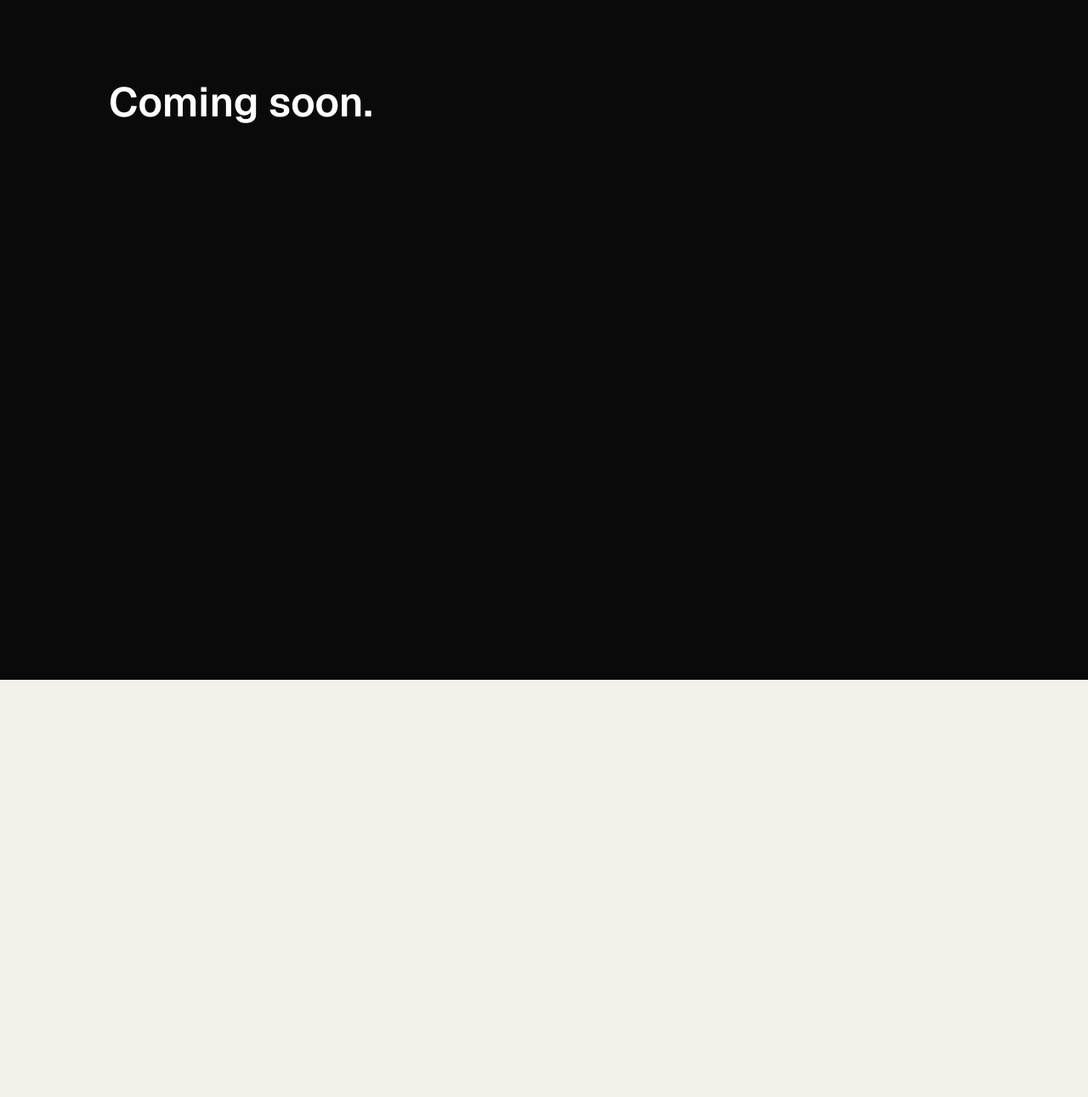
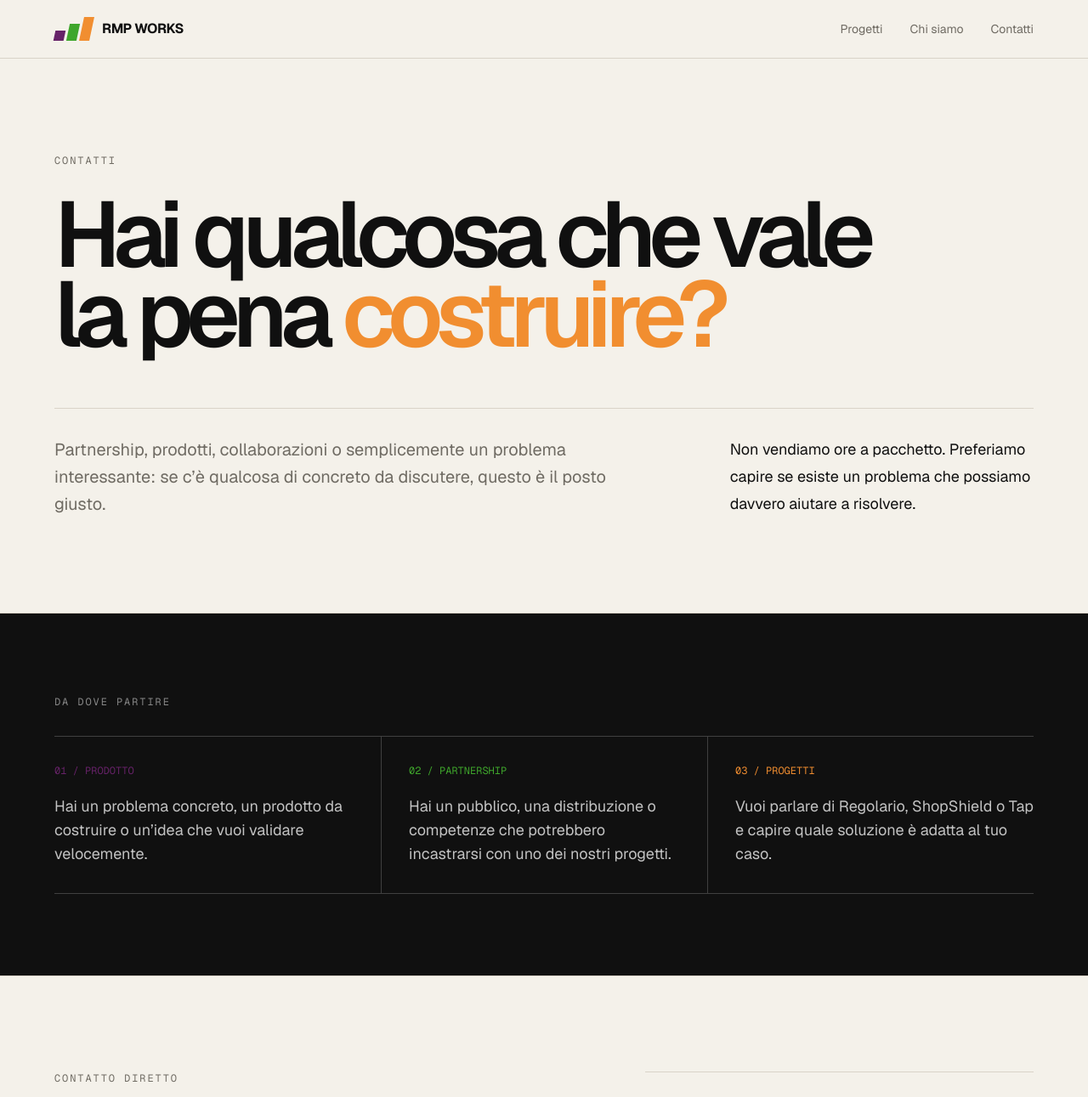
Before and after one commit to MacNaym/rmpworks, a Next.js app: page /contact in a window 1280 px wide. Shown: the top 1291 px of the page at 85% size. Before the commit the page ends 800 px from the top, so only its background shows below. Built offline with nearby package versions, Linux system fonts and the light colour scheme.

Commit message:
Build Contact page shell

```diff
--- a/app/contact/page.tsx
+++ b/app/contact/page.tsx
@@ -1,9 +1,156 @@
-export default function Page() {
+import Link from "next/link";
+
+const frame =
+  "mx-auto w-full max-w-[1680px] px-5 sm:px-8 lg:px-12 xl:px-16";
+
+function BrandMark() {
   return (
-    <main className="min-h-screen bg-neutral-950 px-6 py-24 text-white">
-      <div className="mx-auto max-w-5xl">
-        <h1 className="text-5xl font-semibold">Coming soon.</h1>
-      </div>
+    <span className="inline-flex h-7 items-end gap-1" aria-hidden>
+      <span className="h-3 w-3 -skew-x-12 bg-[var(--rmp-purple)]" />
+      <span className="h-5 w-3 -skew-x-12 bg-[var(--rmp-green)]" />
+      <span className="h-7 w-3 -skew-x-12 bg-[var(--rmp-orange)]" />
+    </span>
+  );
+}
+
+export default function ContactPage() {
+  return (
+    <main className="min-h-screen overflow-x-clip bg-[var(--background)] text-[var(--foreground)]">
+      <header className="border-b border-[var(--line)]">
+        <div className={`${frame} flex items-center justify-between py-5`}>
+          <Link
+            href="/"
+            className="flex items-center gap-3 text-base font-bold tracking-[-0.03em]"
+          >
+            <BrandMark />
+            <span>RMP WORKS</span>
+          </Link>
+
+          <nav className="flex items-center gap-5 text-sm text-[var(--muted)] sm:gap-8">
+            <Link className="transition hover:text-[var(--rmp-purple)]" href="/projects">
+              Progetti
+            </Link>
+            <Link className="transition hover:text-[var(--rmp-purple)]" href="/about">
+              Chi siamo
+            </Link>
+            <Link className="text-[var(--foreground)]" href="/contact">
+              Contatti
+            </Link>
+          </nav>
+        </div>
+      </header>
+
+      <section className={`${frame} py-16 sm:py-24 lg:py-28`}>
+        <p className="font-mono text-xs uppercase tracking-[0.16em] text-[var(--muted)]">
+          Contatti
+        </p>
+
+        <h1 className="mt-8 max-w-7xl text-[clamp(4rem,8.5vw,9.5rem)] font-semibold leading-[0.86] tracking-[-0.075em]">
+          Hai qualcosa che vale
+          <br />
+          la pena <span className="text-[var(--rmp-orange)]">costruire?</span>
+        </h1>
+
+        <div className="mt-16 grid gap-10 border-t border-[var(--line)] pt-8 lg:grid-cols-12">
+          <p className="max-w-2xl text-xl leading-8 text-[var(--muted)] lg:col-span-7">
+            Partnership, prodotti, collaborazioni o semplicemente un problema interessante:
+            se c’è qualcosa di concreto da discutere, questo è il posto giusto.
+          </p>
+
+          <p className="max-w-md text-lg leading-8 lg:col-span-4 lg:col-start-9">
+            Non vendiamo ore a pacchetto. Preferiamo capire se esiste un problema che
+            possiamo davvero aiutare a risolvere.
+          </p>
+        </div>
+      </section>
+
+      <section className="border-y border-[var(--line)] bg-[#101010] text-[#f4f1ea]">
+        <div className={`${frame} py-16 sm:py-20 lg:py-24`}>
+          <p className="font-mono text-xs uppercase tracking-[0.16em] text-white/50">
+            Da dove partire
+          </p>
+
+          <div className="mt-8 grid border-y border-white/20 md:grid-cols-3">
+            <article className="py-8 md:pr-8">
+              <p className="font-mono text-xs text-[var(--rmp-purple)]">01 / PRODOTTO</p>
+              <p className="mt-5 max-w-sm text-lg leading-7 text-white/75">
+                Hai un problema concreto, un prodotto da costruire o un’idea che vuoi validare velocemente.
+              </p>
+            </article>
+
+            <article className="border-t border-white/20 py-8 md:border-l md:border-t-0 md:px-8">
+              <p className="font-mono text-xs text-[var(--rmp-green)]">02 / PARTNERSHIP</p>
+              <p className="mt-5 max-w-sm text-lg leading-7 text-white/75">
+                Hai un pubblico, una distribuzione o competenze che potrebbero incastrarsi con uno dei nostri progetti.
+              </p>
+            </article>
+
+            <article className="border-t border-white/20 py-8 md:border-l md:border-t-0 md:pl-8">
+              <p className="font-mono text-xs text-[var(--rmp-orange)]">03 / PROGETTI</p>
+              <p className="mt-5 max-w-sm text-lg leading-7 text-white/75">
+                Vuoi parlare di Regolario, ShopShield o Tap e capire quale soluzione è adatta al tuo caso.
+              </p>
+            </article>
+          </div>
+        </div>
+      </section>
+
+      <section className={`${frame} py-20 sm:py-28`}>
+        <div className="grid gap-10 lg:grid-cols-12">
+          <div className="lg:col-span-7">
+            <p className="font-mono text-xs uppercase tracking-[0.16em] text-[var(--muted)]">
+              Contatto diretto
+            </p>
+
+            <h2 className="mt-6 max-w-4xl text-4xl font-semibold leading-[0.98] tracking-[-0.055em] sm:text-6xl">
+              Una conversazione
+              <br />
+              <span className="text-[var(--rmp-purple)]">senza giri inutili.</span>
+            </h2>
+          </div>
+
+          <div className="lg:col-span-5">
+            <div className="border-t border-[var(--line)] py-7">
+              <p className="font-mono text-xs uppercase tracking-[0.16em] text-[var(--muted)]">
+                Canale principale
+              </p>
+              <p className="mt-4 text-lg leading-8 text-[var(--muted)]">
+                Il canale diretto verrà collegato qui prima della pubblicazione definitiva della pagina.
+              </p>
+            </div>
+
+            <div className="border-t border-[var(--line)] py-7">
+              <p className="font-mono text-xs uppercase tracking-[0.16em] text-[var(--muted)]">
+                Nel frattempo
+              </p>
+              <Link
+                href="/projects"
+                className="mt-4 inline-flex items-center gap-2 text-lg font-semibold transition hover:text-[var(--rmp-purple)]"
+              >
+                Esplora i progetti <span aria-hidden>→</span>
+              </Link>
+            </div>
+          </div>
+        </div>
+      </section>
+
+      <footer className="bg-[#101010] text-white">
+        <div className={`${frame} flex flex-col gap-8 py-10 md:flex-row md:items-end md:justify-between`}>
+          <div>
+            <div className="flex items-center gap-3">
+              <BrandMark />
+              <p className="text-lg font-semibold tracking-[-0.03em]">RMP WORKS</p>
+            </div>
+            <p className="mt-2 text-sm text-white/45">© 2026 RMP Works</p>
+          </div>
+
+          <div className="flex items-center gap-6 text-sm text-white/60">
+            <Link className="hover:text-[var(--rmp-purple)]" href="/projects">Progetti</Link>
+            <Link className="hover:text-[var(--rmp-purple)]" href="/about">Chi siamo</Link>
+            <Link className="hover:text-[var(--rmp-purple)]" href="/">Home</Link>
+          </div>
+        </div>
+      </footer>
     </main>
   );
 }
```
